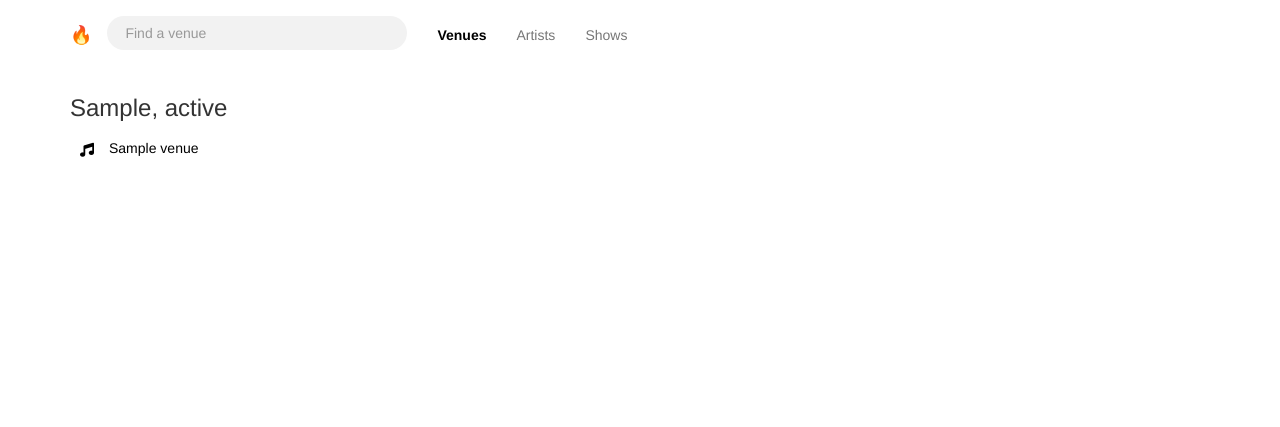
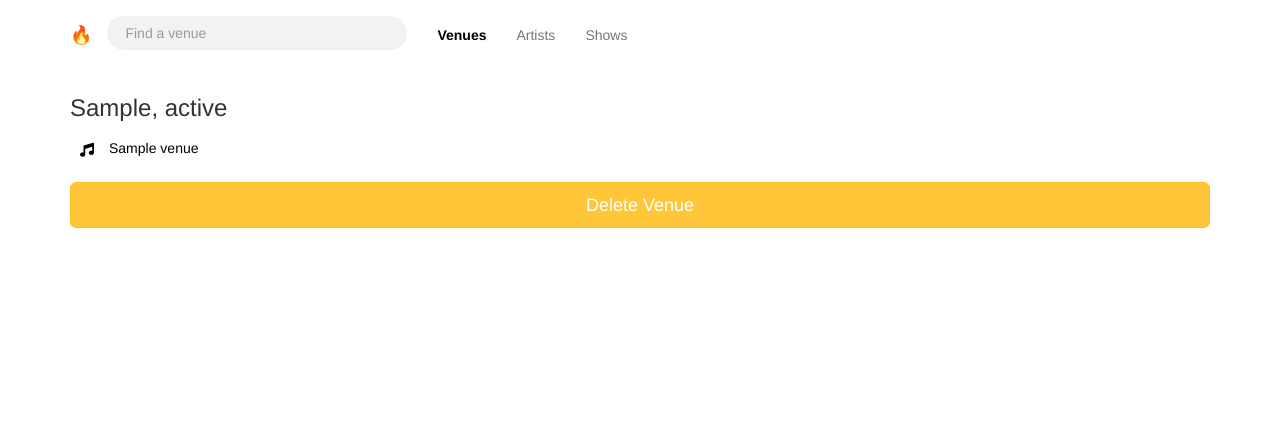
Before and after one commit to ecc-weizhi/fsnd_fyyur, a Flask app: page /venues in a window 1280 px wide. Shown: the top 427 px of the page. Run offline with Flask 2, Linux system fonts and the light colour scheme; tables that the repository leaves empty hold one stand-in row (values such as "Sample post"); some libraries are stand-ins or nearby versions.

Commit message:
Implement delete_venue()

```diff
--- a/app.py
+++ b/app.py
@@ -11,6 +11,7 @@ from flask import Flask, render_template, request, flash, redirect, url_for
 from flask_migrate import Migrate
 from flask_moment import Moment
 from sqlalchemy import func
+from sqlalchemy.exc import SQLAlchemyError
 
 from forms import *
 from models import Venue, Artist, VenueArtistShow
@@ -81,7 +82,7 @@ def venues():
                     .count()
             } for venue_id_name in city_state_group["venues"]
         ]
-    return render_template('pages/venues.html', areas=data);
+    return render_template('pages/venues.html', areas=data)
 
 
 @app.route('/venues/search', methods=['POST'])
@@ -192,7 +193,7 @@ def create_venue_submission():
         db.session.commit()
         # on successful db insert, flash success
         flash('Venue ' + venue.name + ' was successfully listed!')
-    except:
+    except SQLAlchemyError:
         flash(f"An error occurred. Venue{f' {name} ' if name else ' '}could not be listed.")
         db.session.rollback()
     finally:
@@ -201,14 +202,16 @@ def create_venue_submission():
     return render_template('pages/home.html')
 
 
-@app.route('/venues/<venue_id>', methods=['DELETE'])
+@app.route('/venues/<venue_id>', methods=['POST'])
 def delete_venue(venue_id):
-    # TODO: Complete this endpoint for taking a venue_id, and using
-    # SQLAlchemy ORM to delete a record. Handle cases where the session commit could fail.
-
-    # BONUS CHALLENGE: Implement a button to delete a Venue on a Venue Page, have it so that
-    # clicking that button delete it from the db then redirect the user to the homepage
-    return None
+    try:
+        Venue.query.filter_by(id=venue_id).first_or_404().delete()
+        db.session.commit()
+        flash('The venue has been removed together with all of its shows.')
+        return render_template('pages/home.html')
+    except SQLAlchemyError:
+        flash('It was not possible to delete this Venue')
+    return redirect(url_for('venues'))
 
 
 #  Artists
@@ -335,7 +338,7 @@ def edit_artist_submission(artist_id):
         artist.seeking_venue = form.seeking_venue.data
         artist.seeking_description = form.seeking_description.data
         db.session.commit()
-    except:
+    except SQLAlchemyError:
         db.session.rollback()
     finally:
         db.session.close()
@@ -380,7 +383,7 @@ def edit_venue_submission(venue_id):
         venue.seeking_talent = form.seeking_talent.data
         venue.seeking_description = form.seeking_description.data
         db.session.commit()
-    except:
+    except SQLAlchemyError:
         db.session.rollback()
     finally:
         db.session.close()
@@ -419,7 +422,7 @@ def create_artist_submission():
         db.session.add(artist)
         db.session.commit()
         flash('Artist ' + name + ' was successfully listed!')
-    except:
+    except SQLAlchemyError:
         flash(f"An error occurred. Artist{f' {name} ' if name else ' '}could not be listed.")
         db.session.rollback()
     finally:
@@ -469,7 +472,7 @@ def create_show_submission():
         db.session.add(show)
         db.session.commit()
         flash('Show was successfully listed!')
-    except:
+    except SQLAlchemyError:
         flash('An error occurred. Show could not be listed.')
         db.session.rollback()
     finally:
--- a/templates/pages/venues.html
+++ b/templates/pages/venues.html
@@ -12,6 +12,13 @@
 					<h5>{{ venue.name }}</h5>
 				</div>
 			</a>
+			<form>
+				<input type="submit"
+					   value="Delete Venue"
+					   class="btn btn-primary btn-lg btn-block"
+					   formmethod="POST"
+					   formaction="{{ url_for('delete_venue', venue_id=venue.id) }}">
+			</form>
 		</li>
 		{% endfor %}
 	</ul>
```
